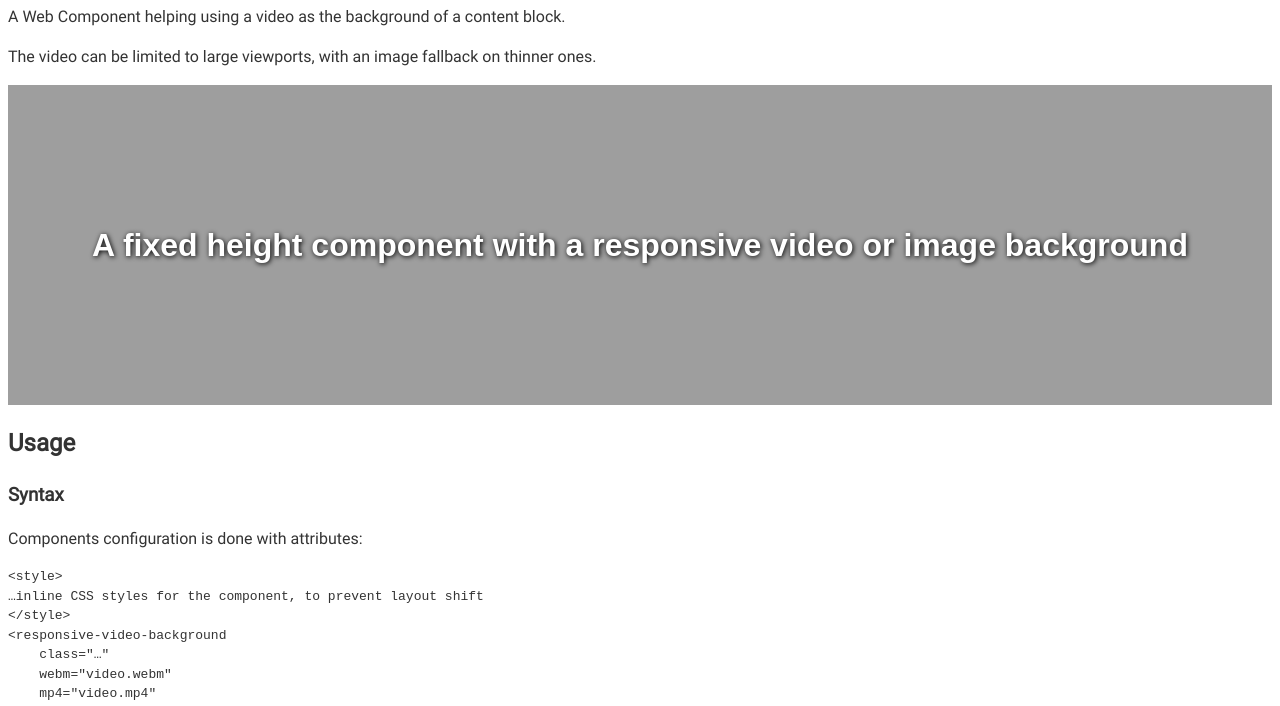
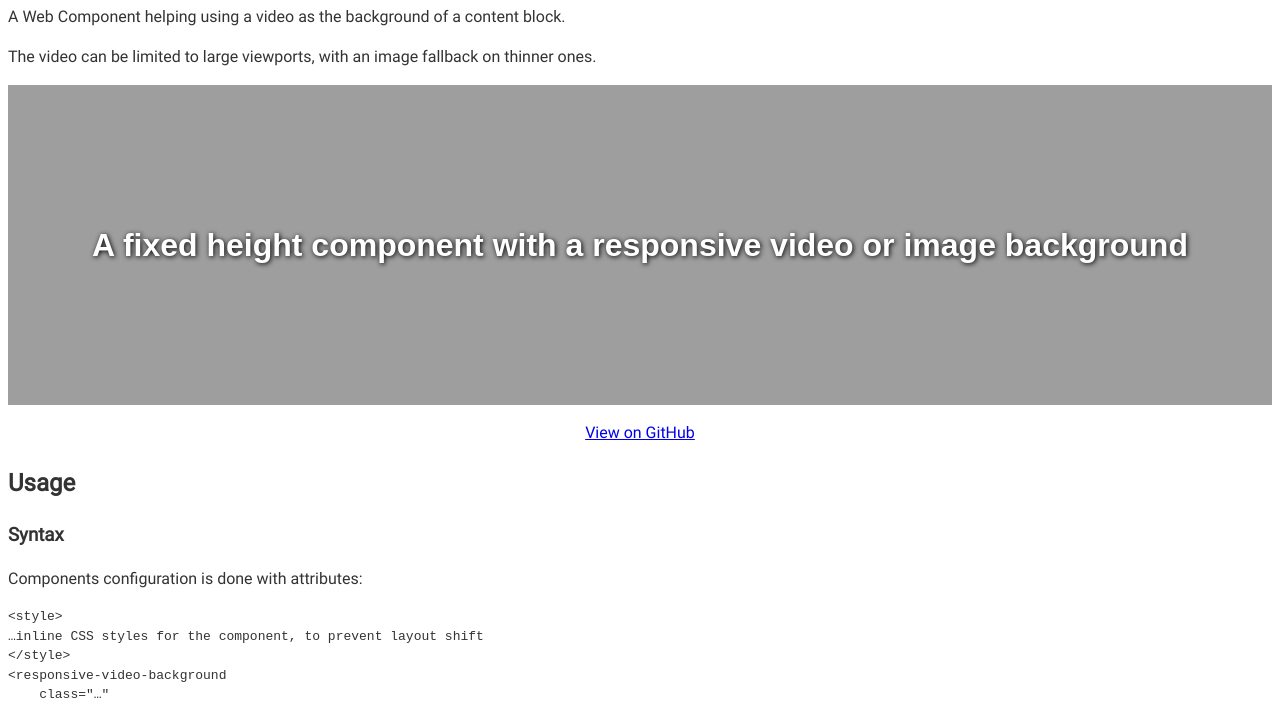
Before and after one commit to cleverage/responsive-video-background, a website with bundled scripts: page index.html in a window 1280 px wide. Shown: the part 86-792 px from the top of the page. Built offline with nearby package versions, Linux system fonts and the light colour scheme.

Commit message:
Add link to GitHub

```diff
--- a/index.html
+++ b/index.html
@@ -27,6 +27,8 @@
     <h1>A fixed height component with a responsive video or image background</h1>
   </div>
 </responsive-video-background>
+
+<p style="text-align: center;"><a href="https://github.com/cleverage/responsive-video-background/">View on GitHub</a></p>
 
 <h2>Usage</h2>
 
```
